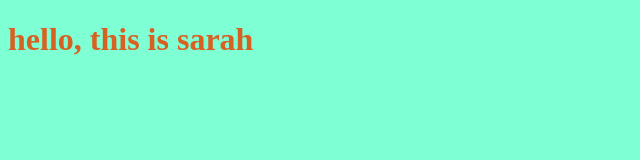
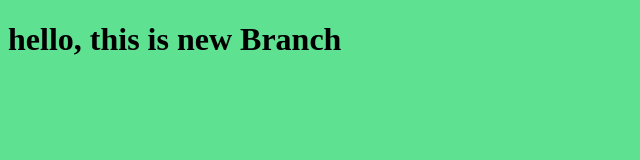
Before and after one commit to sara000009/myproject, a plain HTML site: page index.html in a window 1280 px wide. Shown: the whole page, without its empty margins (0-640 px from the left). Drawn offline with Linux system fonts and the light colour scheme.

Commit message:
changing style for title

```diff
--- a/index.html
+++ b/index.html
@@ -7,7 +7,7 @@
   <link rel="stylesheet" href="style.css">
 </head>
 <body>
-  <h1>hello, this is sarah</h1>
+  <h1>hello, this is new Branch</h1>
   <script src="app.js"></script>
 </body>
 </html>
--- a/style.css
+++ b/style.css
@@ -1,6 +1,6 @@
 h1 {
-  color: rgb(215, 97, 34);
+  color: black;
 }
 body {
-  background-color: aquamarine;
+  background-color: rgb(94, 225, 144);
 }
```
